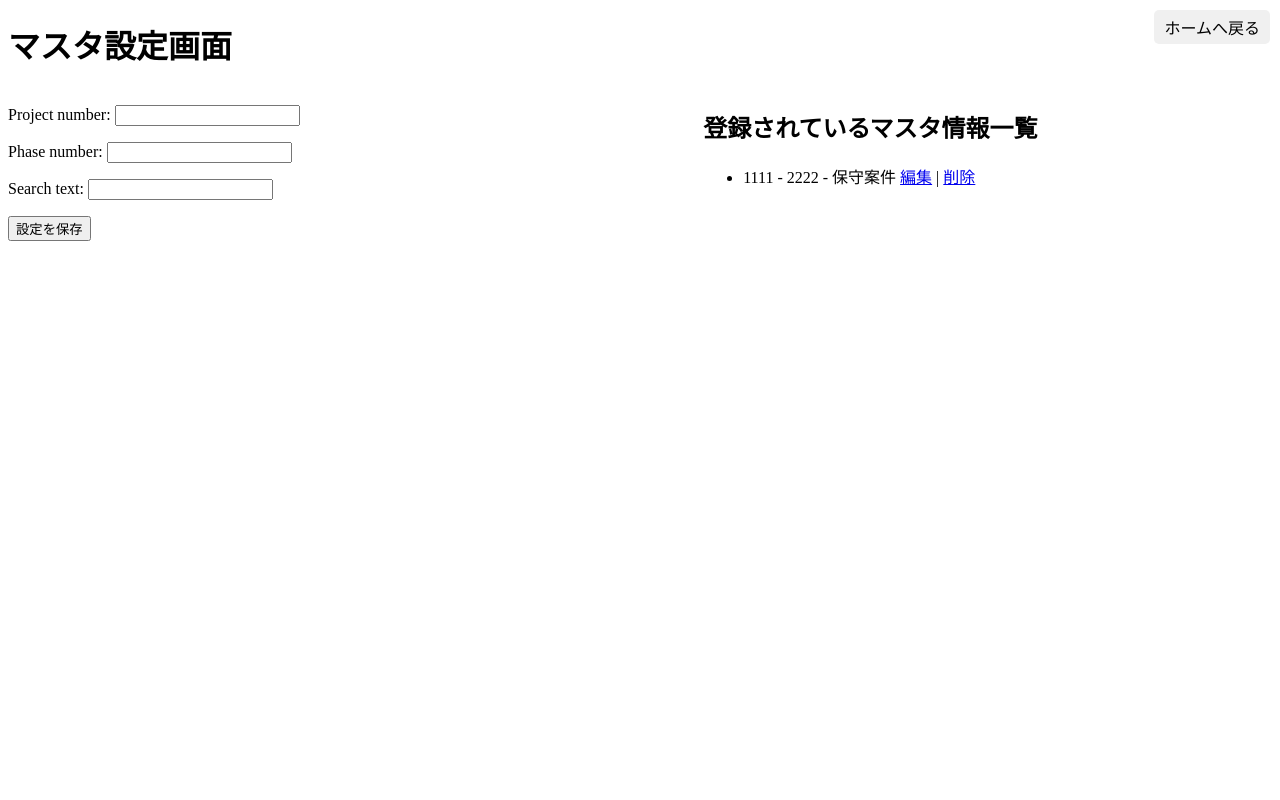
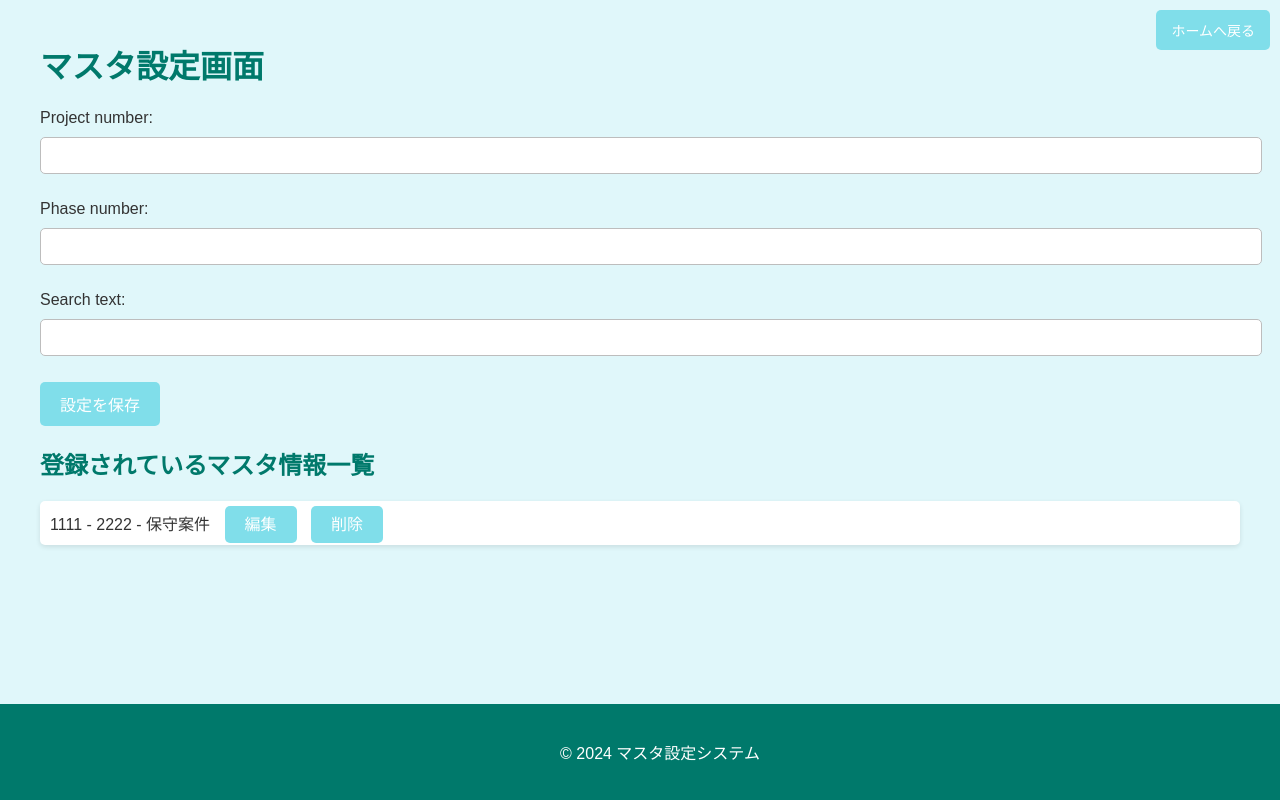
Before and after one commit to hayato1018/OperationRecordSite, a Django app: page /master/ in a window 1280 px wide. Run offline with Django 5.2, Linux system fonts and the light colour scheme; data comes from the database, SQL or seed files in the repository.

Commit message:
css追加、あわせて出力実行画面以外にスタイル適用

```diff
--- /dev/null
+++ b/app/static/app/style.css
@@ -0,0 +1,113 @@
+/* 全体の基本設定 */
+body {
+    font-family: 'Arial', sans-serif;
+    background-color: #e0f7fa;
+    /* 背景色: 薄いブルー */
+    color: #333;
+    /* テキスト: 濃いグレー */
+    margin: 0;
+    padding: 0;
+}
+
+/* コンテナ */
+.container {
+    max-width: 1200px;
+    margin: 0 auto;
+    padding: 20px;
+}
+
+/* ヘッダー */
+h1,
+h2 {
+    color: #00796b;
+    /* タイトル: 濃い緑 */
+}
+
+/* ボタン */
+button,
+.btn {
+    background-color: #80deea;
+    /* ボタン: ライトグリーン */
+    color: #fff;
+    border: none;
+    padding: 10px 20px;
+    font-size: 16px;
+    border-radius: 5px;
+    cursor: pointer;
+    transition: background-color 0.3s ease;
+}
+
+button:hover,
+.btn:hover {
+    background-color: #4dd0e1;
+    /* ボタン: ホバー時の色 */
+}
+
+/* リンク */
+a {
+    color: #7b1fa2;
+    /* リンク: パープル */
+    text-decoration: none;
+    transition: color 0.3s ease;
+}
+
+a:hover {
+    color: #4a148c;
+    /* リンク: ホバー時の色 */
+}
+
+/* フォーム */
+input[type="text"],
+textarea {
+    width: 100%;
+    padding: 10px;
+    margin: 10px 0;
+    border: 1px solid #bdbdbd;
+    border-radius: 5px;
+}
+
+/* ヘッダーのリンク（ホームへ戻る） */
+.home-link {
+    position: absolute;
+    top: 10px;
+    right: 10px;
+    text-decoration: none;
+    background-color: #80deea;
+    padding: 10px 15px;
+    border-radius: 5px;
+    color: #fff;
+    font-size: 14px;
+}
+
+.home-link:hover {
+    background-color: #4dd0e1;
+}
+
+/* テキストリスト */
+ul {
+    list-style-type: none;
+    padding: 0;
+}
+
+li {
+    background-color: #ffffff;
+    margin: 5px 0;
+    padding: 10px;
+    border-radius: 5px;
+    box-shadow: 0 2px 5px rgba(0, 0, 0, 0.1);
+}
+
+li a {
+    margin-left: 10px;
+}
+
+/* フッター */
+footer {
+    background-color: #00796b;
+    color: #fff;
+    text-align: center;
+    padding: 20px;
+    position: fixed;
+    width: 100%;
+    bottom: 0;
+}
--- a/app/templates/app/master.html
+++ b/app/templates/app/master.html
@@ -1,51 +1,39 @@
+{% load static %}
+
 <!DOCTYPE html>
-<html>
+<html lang="ja">
 <head>
+    <meta charset="UTF-8">
+    <meta name="viewport" content="width=device-width, initial-scale=1.0">
     <title>マスタ設定画面</title>
-    <style>
-        .home-link {
-            position: absolute;
-            top: 10px;
-            right: 10px;
-            text-decoration: none;
-            background-color: #f0f0f0;
-            padding: 5px 10px;
-            border-radius: 5px;
-            color: #000;
-        }
-        .home-link:hover {
-            background-color: #ddd;
-        }
-        .container {
-            display: flex;
-            justify-content: space-between;
-        }
-        .form-container, .list-container {
-            width: 45%;
-        }
-    </style>
+    <link rel="stylesheet" href="{% static 'app/style.css' %}">
 </head>
 <body>
-    <a href="{% url 'home' %}" class="home-link">ホームへ戻る</a> <!-- ホームへ戻るリンク -->
 
-    <h1>マスタ設定画面</h1>
+    <!-- ホームへ戻るリンク -->
+    <a href="{% url 'home' %}" class="home-link">ホームへ戻る</a>
+
     <div class="container">
+        <h1>マスタ設定画面</h1>
+
+        <!-- フォーム -->
         <div class="form-container">
             <form method="POST">
                 {% csrf_token %}
                 {{ form.as_p }}
-                <button type="submit">設定を保存</button>
+                <button type="submit" class="btn">設定を保存</button>
             </form>
         </div>
 
+        <!-- 一覧表示 -->
         <div class="list-container">
             <h2>登録されているマスタ情報一覧</h2>
             <ul>
                 {% for item in master_list %}
                     <li>
                         {{ item.project_number }} - {{ item.phase_number }} - {{ item.search_text }}
-                        <a href="{% url 'edit_master' item.pk %}">編集</a> |
-                        <a href="{% url 'delete_master' item.pk %}" onclick="return confirm('本当に削除しますか？')">削除</a>
+                        <a href="{% url 'edit_master' item.pk %}" class="btn">編集</a>
+                        <a href="{% url 'delete_master' item.pk %}" class="btn" onclick="return confirm('本当に削除しますか？')">削除</a>
                     </li>
                 {% empty %}
                     <li>まだ登録されている情報がありません。</li>
@@ -53,5 +41,10 @@
             </ul>
         </div>
     </div>
+
+    <footer>
+        <p>&copy; 2024 マスタ設定システム</p>
+    </footer>
+
 </body>
 </html>
--- a/operarion_record_site/settings.py
+++ b/operarion_record_site/settings.py
@@ -118,6 +118,11 @@ USE_TZ = True
 
 STATIC_URL = 'static/'
 
+STATIC_DIRS = [
+    BASE_DIR / "static",
+    BASE_DIR / "app" / "static",
+]
+
 # Default primary key field type
 # https://docs.djangoproject.com/en/5.1/ref/settings/#default-auto-field
 
```
Also changed, not shown: app/templates/app/edit_master.html (+27 -25 lines), app/templates/app/home.html (+20 -5 lines).
